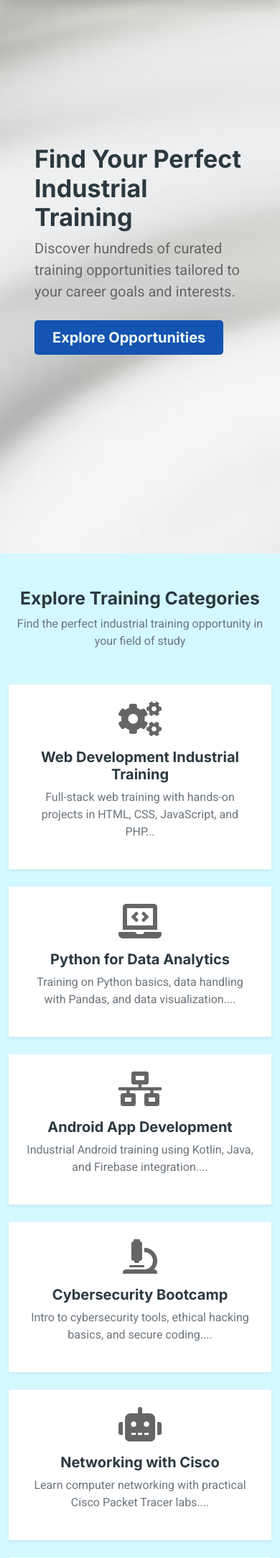
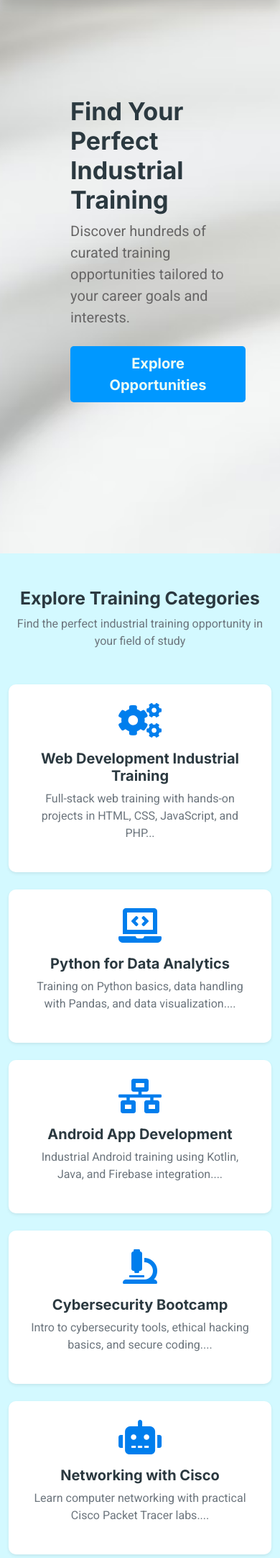
Before and after one commit to ckphase/RISE-Ready-to-Intern-Skill-up-and-Elevate, a PHP site: page /landing/index.php in a window 390 px wide. Shown: the part 75-2240 px from the top of the page at 72% size. Run offline with PHP 8.4, Linux system fonts and the light colour scheme; data comes from the database, SQL or seed files in the repository; some libraries are stand-ins or nearby versions.

Commit message:
Designing of landing page

```diff
--- a/css/style.css
+++ b/css/style.css
@@ -424,3 +424,67 @@
     transform: translate(-50%, -50%) rotate(360deg);
   }
 }
+/* === STYLES FOR CATEGORY CARDS ===  */
+  .category-card {
+    border: 2px solid transparent;
+    transition: border 0.2s ease, transform 0.2s ease;
+    border-radius: 10px;
+    cursor: pointer;
+  }
+
+  .category-card:hover {
+    border: 3px solid #1554b1ff; /* Blue border on hover */
+    transform: translateY(-5px);  /* Subtle lift effect */
+  }
+
+  .category-icon i {
+    transition: color 0.3s ease;
+  }
+
+  .category-card:hover .category-icon i {
+    color: #1554b1ff;
+  }
+  /* heading index page */
+
+  /* Animate the heading and subtext */
+.heading-title, .heading-subtext {
+  opacity: 0;
+  transform: translateY(20px);
+  animation: slideFadeIn 0.8s ease-out forwards;
+}
+
+/* Delay subtext slightly for staggered effect */
+.heading-subtext {
+  animation-delay: 0.3s;
+}
+
+/* Keyframes for fade + slide */
+@keyframes slideFadeIn {
+  0% {
+    opacity: 0;
+    transform: translateY(20px);
+  }
+  100% {
+    opacity: 1;
+    transform: translateY(0);
+  }
+}
+.heading-title {
+  font-weight: 700;
+  color: #0a2f66;
+  font-size: 2.5rem;
+  position: relative;
+  display: inline-block;
+}
+
+.heading-title::after {
+  content: '';
+  width: 60px;
+  height: 3px;
+  background-color: #1554b1;
+  position: absolute;
+  left: 50%;
+  transform: translateX(-50%);
+  bottom: -10px;
+  border-radius: 2px;
+}
--- a/landing/footer.php
+++ b/landing/footer.php
@@ -45,6 +45,11 @@
 
     <!-- Template Javascript -->
     <script src="../js/main.js"></script>
+    <script src="https://unpkg.com/aos@2.3.1/dist/aos.js"></script>
+<script>
+  AOS.init();
+</script>
+
 
 </body>
 
--- a/landing/header.php
+++ b/landing/header.php
@@ -54,6 +54,8 @@
         });
     });
 </script>
+<!-- AOS for scroll animations -->
+<link href="https://unpkg.com/aos@2.3.1/dist/aos.css" rel="stylesheet">
 
 </head>
 
--- a/landing/index.php
+++ b/landing/index.php
@@ -5,38 +5,25 @@
 <div class="cursor-circle circle-1"></div>
 <div class="cursor-circle circle-2"></div>
 
-<script>
-  const circle1 = document.querySelector(".circle-1");
-  const circle2 = document.querySelector(".circle-2");
-
-  document.addEventListener("mousemove", (e) => {
-    const { clientX: x, clientY: y } = e;
-    circle1.style.left = `${x}px`;
-    circle1.style.top = `${y}px`;
-    circle2.style.left = `${x}px`;
-    circle2.style.top = `${y}px`;
-  });
-</script>
-
-<!-- === HERO SECTION === -->
-<section class="hero-section">
+<!-- HERO SECTION -->
+<section class="hero-section" style="background: url('../img/landing-2.avif') no-repeat center center fixed; background-size: cover; height: 100vh; overflow: hidden;">
   <div class="container-fluid p-0 m-0">
     <div class="row g-0 m-0 p-0">
 
       <!-- Left: Hero Text -->
-      <div class="col-lg-6 d-flex align-items-center justify-content-center text-black" style="height: 100vh;">
-        <div class="hero-text px-5">
+      <div class="col-lg-6 d-flex align-items-center justify-content-right text-black" style="height: 100vh;" data-aos="fade-right">
+        <div class="hero-text px-5" style="max-width: 90%; text-align: left; margin-left: 50px">
           <h1 class="display-4 fw-bold">Find Your Perfect Industrial Training</h1>
           <p class="lead mb-4">Discover hundreds of curated training opportunities tailored to your career goals and interests.</p>
-          <a href="#explore" class="btn btn-lg px-4 text-light" style="background-color: #1554b1ff;">Explore Opportunities</a>
+          <a href="#categories" class="btn btn-lg px-4 text-light" style="background-color: #0098ff;">Explore Opportunities</a>
         </div>
       </div>
 
       <!-- Right: Grid Boxes -->
-      <div class="col-lg-6 d-flex align-items-center justify-content-center p-0" style="height: 100vh;">
+      <div class="col-lg-6 d-flex align-items-center justify-content-center p-0" style="height: 100vh;" data-aos="fade-left">
         <div class="box-grid w-100 h-100">
           <?php
-            $inactive = [0,1,2,3,12,13,24,25,26,27,36,37,38,39,40,41,42,48,49,50,51,52,53,54,55,60,61,62,63,64,65,66,67,68,69,72,73,74,75,76,77,78,79,80,84,85,86,87,88,89,90,91,96,97,98,99,101,102,109,110,111,112,120,121,124,132];
+            $inactive = [0,1,2,3,12,13,24,25,26,27,36,37,38,39,40,41,42,48,49,50,51,52,53,54,55,60,61,62,63,64,65,66,67,68,69,72,73,74,75,76,77,78,79,80,84,85,86,87,88,89,90,91,96,98,99,101,102,109,110,111,112,120,121,124,132];
             for ($i = 0; $i < 144; $i++) {
               $class = in_array($i, $inactive) ? 'grid-box inactive-box' : 'grid-box';
               $style = !in_array($i, $inactive) ? "style='--i:$i'" : "";
@@ -50,92 +37,14 @@
   </div>
 </section>
 
-<!-- === CSS STYLES === -->
-<style>
-/* Cursor circles */
-.cursor-circle {
-  position: fixed;
-  pointer-events: none;
-  border-radius: 50%;
-  border: 1px solid #0d6efd;
-  z-index: 9999;
-}
-.circle-1 {
-  width: 15px;
-  height: 15px;
-  transform: translate(-50%, -50%);
-}
-.circle-2 {
-  width: 40px;
-  height: 40px;
-  transform: translate(-50%, -50%);
-  border: 2px solid #0d6efd;
-}
-
-/* Hero layout */
-.hero-section {
-  background: url('../img/landing-2.avif') no-repeat center center fixed;
-  background-size: cover;
-  height: 100vh;
-  overflow: hidden;
-}
-.hero-text {
-  max-width: 600px;
-  animation: fadeInLeft 1s ease-out forwards;
-  opacity: 0;
-}
-@keyframes fadeInLeft {
-  0% { transform: translateX(-50px); opacity: 0; }
-  100% { transform: translateX(0); opacity: 1; }
-}
-
-/* Grid setup */
-.box-grid {
-  display: grid;
-  grid-template-columns: repeat(12, 1fr);
-  grid-template-rows: repeat(12, 1fr);
-  width: 100%;
-  height: 100%;
-}
-.grid-box {
-  background-color: grey;
-  border: 0.1px solid #fff;
-  background-image: linear-gradient(to right, #0d6efd, #0d6efd);
-  background-size: 0% 100%;
-  background-repeat: no-repeat;
-  background-position: left;
-  transition: background-size 0.4s ease;
-  animation: fallDown 0.1s ease-out forwards;
-  opacity: 0;
-}
-.grid-box:hover {
-  background-size: 100% 100%;
-}
-.grid-box:nth-child(n) {
-  animation-delay: calc(0.02s * var(--i));
-}
-@keyframes fallDown {
-  0% { transform: translateY(-50px); opacity: 0; }
-  100% { transform: translateY(0); opacity: 1; }
-}
-
-/* Inactive grid boxes */
-.inactive-box {
-  border: none !important;
-  background: transparent !important;
-  pointer-events: none;
-}
-</style>
-
-
-
-<!-- === CATEGORIES SECTION === -->
+<!-- CATEGORIES SECTION -->
 <section id="categories" class="py-5 bg-light">
   <div class="container">
-    <div class="text-center mb-5">
+    <div class="text-center mb-5" data-aos="fade-up">
       <h2 class="fw-bold">Explore Training Categories</h2>
       <p class="text-muted">Find the perfect industrial training opportunity in your field of study</p>
     </div>
+
     <div class="row g-4">
       <?php
         $query = "SELECT * FROM internships LIMIT 8";
@@ -145,11 +54,11 @@
         while ($row = mysqli_fetch_assoc($result)) {
           $icon = $icons[$i % count($icons)];
           echo "
-        <div class='col-lg-3 col-md-6'>
-          <div class='card h-100 text-center shadow-sm border-0 category-card'>
+          <div class='col-lg-3 col-md-6' data-aos='zoom-in'>
+            <div class='card category-card h-100 text-center shadow-sm'>
               <div class='card-body p-4'>
                 <div class='category-icon mb-3'>
-                <i class='fas $icon fa-3x'></i>
+                  <i class='fas $icon fa-3x text-primary'></i>
                 </div>
                 <h5 class='card-title'>" . htmlspecialchars($row['title']) . "</h5>
                 <p class='text-muted'>" . substr(htmlspecialchars($row['description']), 0, 80) . "...</p>
@@ -163,12 +72,11 @@
   </div>
 </section>
 
-<!-- === ABOUT SECTION === -->
+<!-- ABOUT SECTION -->
 <section id="about" class="py-5">
   <div class="container">
     <div class="row align-items-center g-5">
-      <!-- Images Column -->
-      <div class="col-lg-6">
+      <div class="col-lg-6" data-aos="fade-right">
         <div class="row g-3">
           <div class="col-6">
             <img src="../img/image2.jpeg" class="img-fluid rounded shadow" alt="Students working">
@@ -178,14 +86,9 @@
           </div>
         </div>
       </div>
-
-      <!-- Text Column -->
-      <div class="col-lg-6">
+      <div class="col-lg-6" data-aos="fade-left">
         <h2 class="fw-bold mb-4">Bridging University & Industry</h2>
-        <p class="mb-4">
-          UniTrain connects ambitious university students with leading companies offering industrial training,
-          internships, and real-world experience.
-        </p>
+        <p class="mb-4">RISE connects ambitious university students with leading companies offering industrial training, internships, and real-world experience.</p>
         <ul class="list-unstyled">
           <li class="mb-3"><i class="fas fa-check-circle text-primary me-2"></i> Direct connections with 500+ partner companies</li>
           <li class="mb-3"><i class="fas fa-check-circle text-primary me-2"></i> Comprehensive training across major fields</li>
@@ -198,3 +101,120 @@
 </section>
 
 <?php include('footer.php'); ?>
+
+<!-- === INLINE CSS === -->
+<style>
+  html, body {
+    margin: 0;
+    padding: 0;
+    overflow-x: hidden;
+    width: 100%;
+  }
+
+  .cursor-circle {
+    position: fixed;
+    pointer-events: none;
+    border-radius: 50%;
+    border: 1px solid #0d6efd;
+    z-index: 9999;
+    top: 0;
+    left: 0;
+    transform: translate(-50%, -50%);
+  }
+
+  .circle-1 { width: 15px; height: 15px; }
+  .circle-2 { width: 40px; height: 40px; border: 2px solid #0d6efd; }
+
+  .box-grid {
+    display: grid;
+    grid-template-columns: repeat(12, 1fr);
+    grid-template-rows: repeat(12, 1fr);
+    width: 100%;
+    height: 100%;
+  }
+
+  @media (max-width: 768px) {
+    .box-grid {
+      grid-template-columns: repeat(6, 1fr);
+      grid-template-rows: repeat(6, 1fr);
+    }
+  }
+
+  @media (max-width: 480px) {
+    .box-grid {
+      grid-template-columns: repeat(4, 1fr);
+      grid-template-rows: repeat(4, 1fr);
+    }
+  }
+
+  .grid-box {
+    background-color: grey;
+    border: 0.1px solid #fff;
+    transition: background-color 0.2s ease-in-out;
+    animation: fallDown 0s ease-in forwards;
+    opacity: 0;
+  }
+
+  .grid-box.hovered {
+    background-color: #0d6efd;
+  }
+
+  .grid-box:nth-child(n) {
+    animation-delay: calc(0.02s * var(--i));
+  }
+
+  @keyframes fallDown {
+    0% { transform: translateY(-50px); opacity: 0; }
+    100% { transform: translateY(0); opacity: 1; }
+  }
+
+  .inactive-box {
+    border: none !important;
+    background: transparent !important;
+    pointer-events: none;
+  }
+
+  .category-card {
+    transition: transform 0.3s ease;
+  }
+
+  .category-card:hover {
+    transform: translateY(-10px);
+  }
+
+  .img-fluid:hover {
+    transform: scale(1.03);
+    transition: all 0.3s ease;
+  }
+</style>
+
+<!-- === JS: Cursor Tracking === -->
+<script>
+  const circle1 = document.querySelector(".circle-1");
+  const circle2 = document.querySelector(".circle-2");
+
+  document.addEventListener("mousemove", (e) => {
+    const { clientX: x, clientY: y } = e;
+    circle1.style.left = `${x}px`;
+    circle1.style.top = `${y}px`;
+    circle2.style.left = `${x}px`;
+    circle2.style.top = `${y}px`;
+  });
+
+  document.querySelectorAll('.grid-box').forEach(box => {
+    box.addEventListener('mouseenter', () => {
+      box.classList.add('hovered');
+    });
+
+    box.addEventListener('mouseleave', () => {
+      setTimeout(() => {
+        box.classList.remove('hovered');
+      }, 2000); // Keeps color for 2s after hover
+    });
+  });
+</script>
+
+<!-- === AOS LIBRARY === -->
+<link href="https://unpkg.com/aos@2.3.1/dist/aos.css" rel="stylesheet">
+<script src="https://unpkg.com/aos@2.3.1/dist/aos.js"></script>
+<script>AOS.init();</script>
```
Lines whose indentation alone changed are shown as unchanged.
